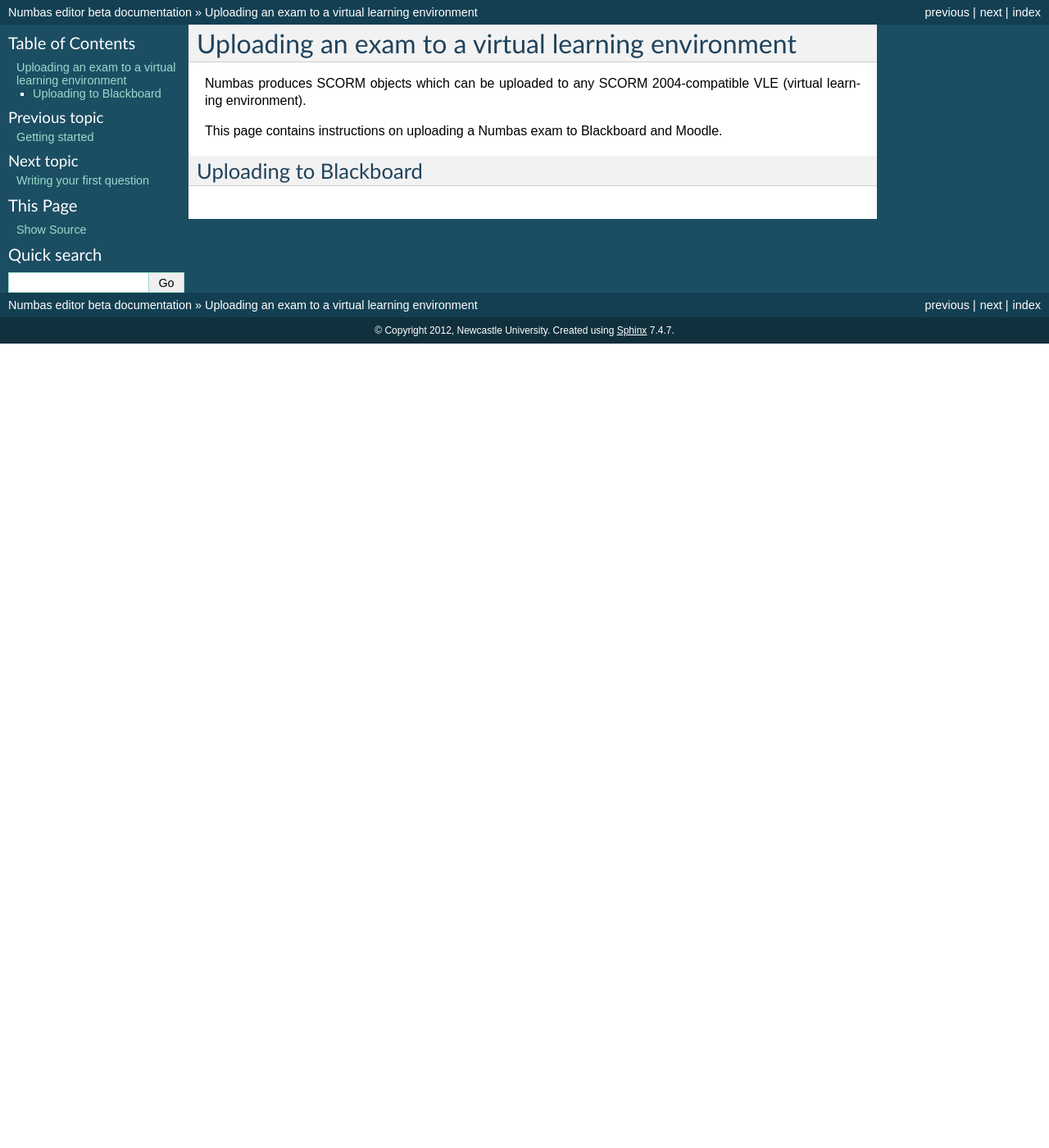
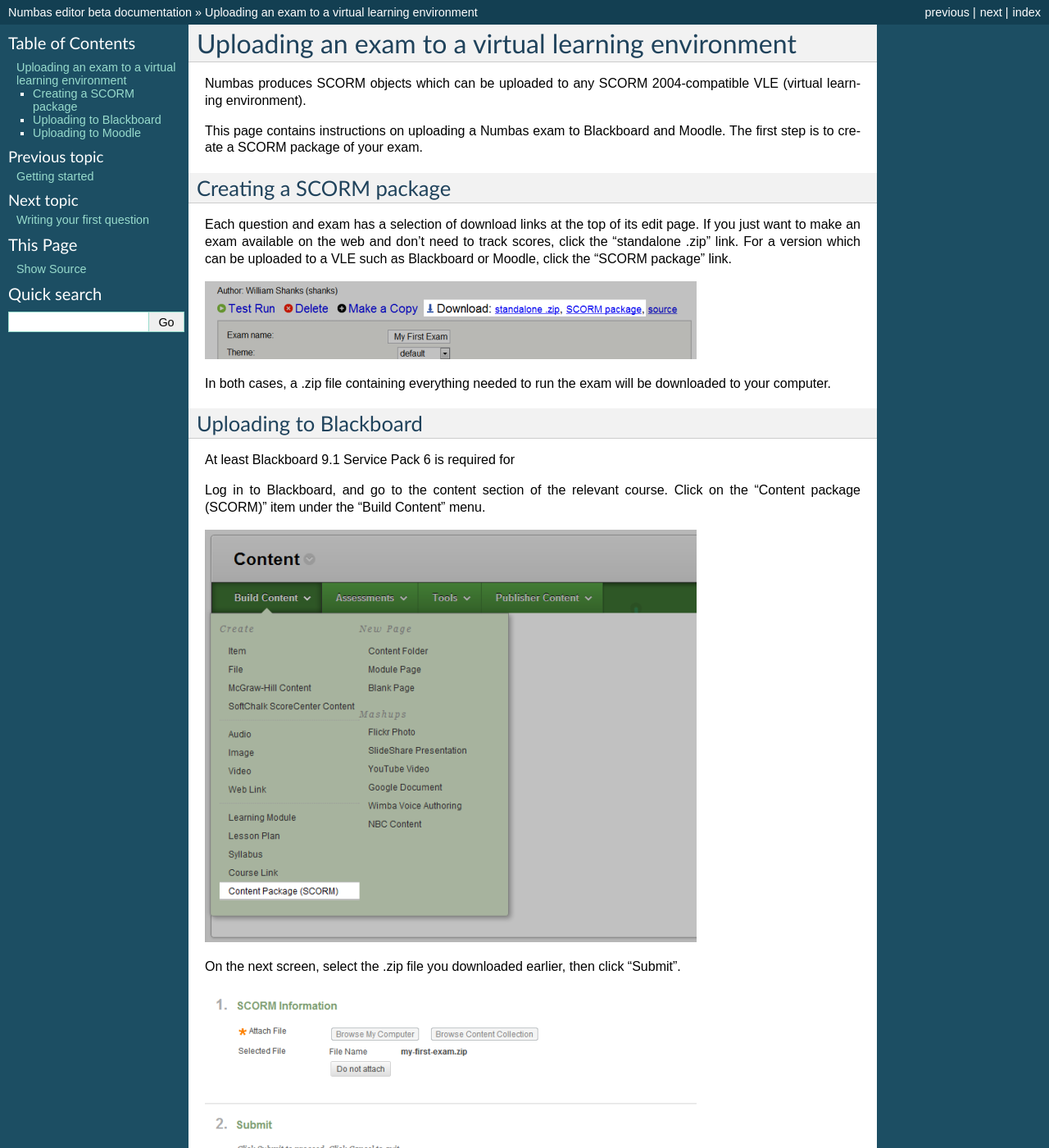
Before and after one commit to numbas/editor-docs, a Sphinx documentation site: the page built from source/upload-vle.rst, in a window 1280 px wide and 1400 px high. Shown: the whole window at 82% size. Built offline with Sphinx 7.4.7, drawn with Linux system fonts in a browser that asks for light colours; some of the changed text lies outside the part shown.

Commit message:
uploading to VLE tutorial

```diff
--- a/source/index.rst
+++ b/source/index.rst
@@ -39,6 +39,7 @@ Maths
     jme-reference
     simplification
     functions
+    stats-extension
 
 Advanced
 ^^^^^^^^
--- /dev/null
+++ b/source/stats-extension.rst
@@ -0,0 +1,2 @@
+Statistical functions extension
+===============================
--- a/source/upload-vle.rst
+++ b/source/upload-vle.rst
@@ -3,9 +3,51 @@ Uploading an exam to a virtual learning environment
 
 Numbas produces SCORM objects which can be uploaded to any SCORM 2004-compatible VLE (virtual learning environment).
 
-This page contains instructions on uploading a Numbas exam to Blackboard and Moodle.
+This page contains instructions on uploading a Numbas exam to Blackboard and Moodle. The first step is to create a SCORM package of your exam.
 
+Creating a SCORM package
+------------------------
 
+Each question and exam has a selection of download links at the top of its edit page. If you just want to make an exam available on the web and don't need to track scores, click the "standalone .zip" link. For a version which can be uploaded to a VLE such as Blackboard or Moodle, click the "SCORM package" link.
+
+.. image:: _static/images/screenshots/scorm_download.png
+
+In both cases, a .zip file containing everything needed to run the exam will be downloaded to your computer.
 
 Uploading to Blackboard
-----------
+-----------------------
+
+At least Blackboard 9.1 Service Pack 6 is required for
+
+Log in to Blackboard, and go to the content section of the relevant course. Click on the "Content package (SCORM)" item under the "Build Content" menu.
+
+.. image:: _static/images/screenshots/blackboard_content.png
+
+On the next screen, select the .zip file you downloaded earlier, then click "Submit".
+
+.. image:: _static/images/screenshots/blackboard_upload.png
+
+On the next screen you can set some options for your exam.
+
+.. image:: _static/images/screenshots/blackboard_edit.png
+
+The default options are usually fine, but you should make sure the settings under "SCORM availability" in particular are how you want them.
+
+.. image:: _static/images/screenshots/blackboard_availability.png
+
+Click "Submit", and your exam is ready to use!
+
+Uploading to Moodle
+-------------------
+
+Log in to Moodle, and go to the relevant course. Turn editing mode on, then click on the "Add an activity..." dropdown and select "SCORM package".
+
+.. image:: _static/images/screenshots/moodle_content.png
+
+Enter your exam's name in the "Name" field, and write a description in the field below. Then click on the "Choose a file..." button in the "Package file" field and upload the .zip file you downloaded earlier.
+
+.. image:: _static/images/screenshots/moodle_upload.png
+
+Take a look at the rest of the settings on the page to make sure they're set how you want. The default settings are usually fine, though you might like to set "Hide navigation buttons" to "Yes" to save screen space.
+
+When you're ready, click on "Save and display". Your exam is ready to use!
```
Also changed, not shown: source/_static/images/screenshots/blackboard_availability.png (added), source/_static/images/screenshots/blackboard_content.png (added), source/_static/images/screenshots/blackboard_edit.png (added), source/_static/images/screenshots/blackboard_upload.png (added), source/_static/images/screenshots/moodle_content.png (added), source/_static/images/screenshots/moodle_upload.png (added), source/_static/images/screenshots/scorm_download.png (added), 1 other file.
